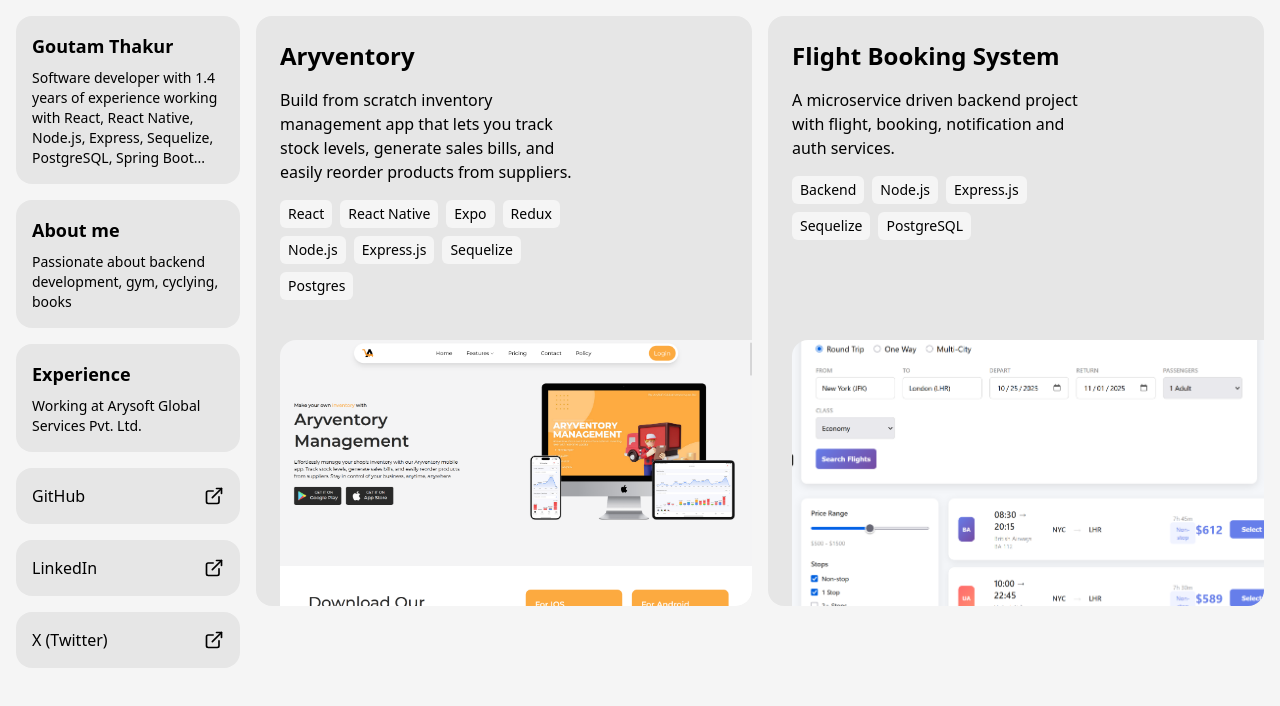
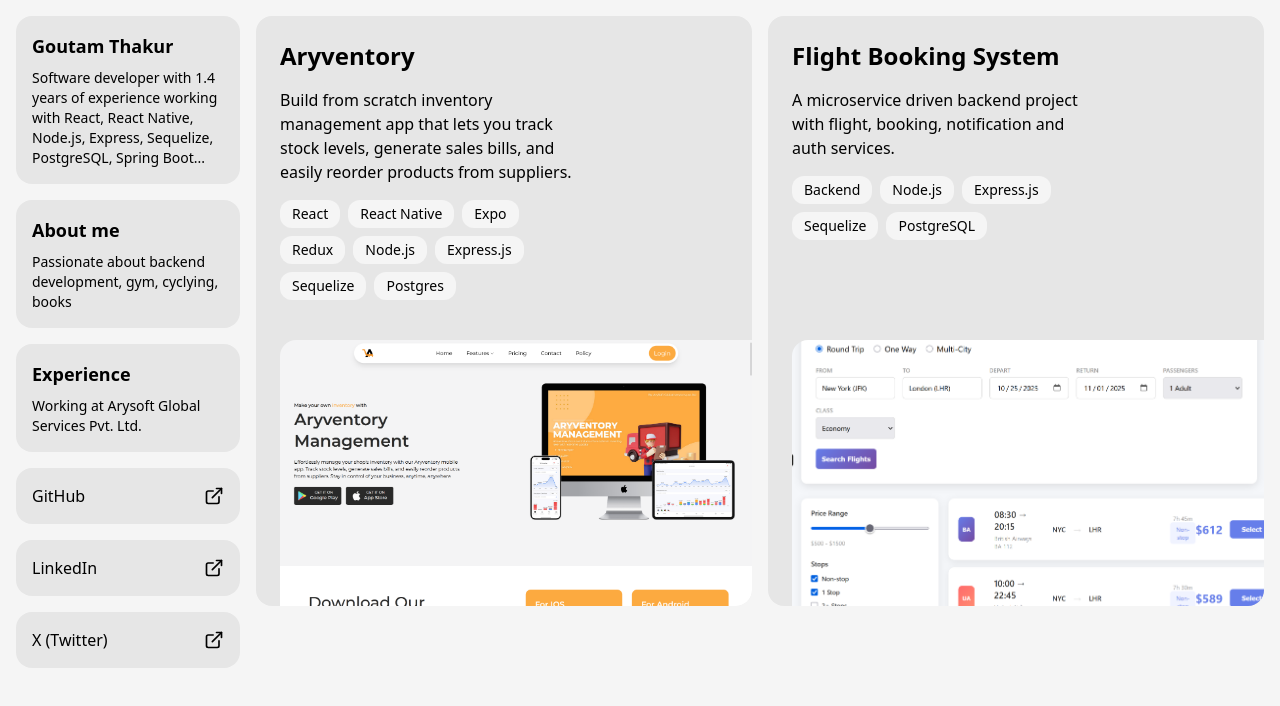
Before and after one commit to goutamthakur/goutamthakur.com, a React (Vite) app: page / in a window 1280 px wide. Shown: the top 706 px of the page. Built offline with nearby package versions, Linux system fonts and the light colour scheme.

Commit message:
fix: curved the border for tags

```diff
--- a/src/components/Tags.tsx
+++ b/src/components/Tags.tsx
@@ -8,7 +8,7 @@
       {items.map((tag, idx) => (
         <span
           key={idx}
-          className="bg-bg text-sm px-2 py-1 rounded-md"
+          className="bg-bg text-sm px-3 py-1 rounded-xl"
         >
           {tag}
         </span>
```
